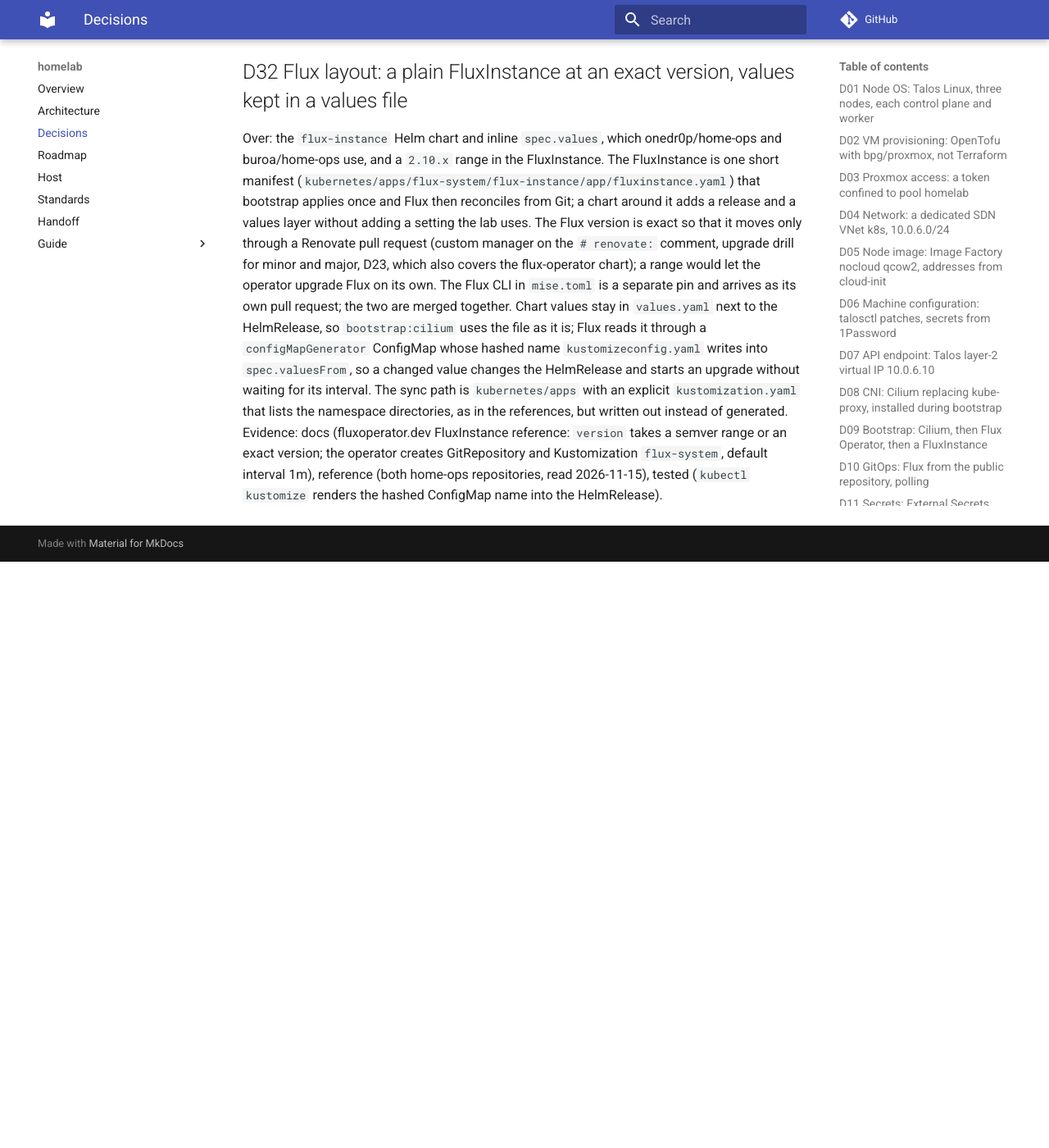
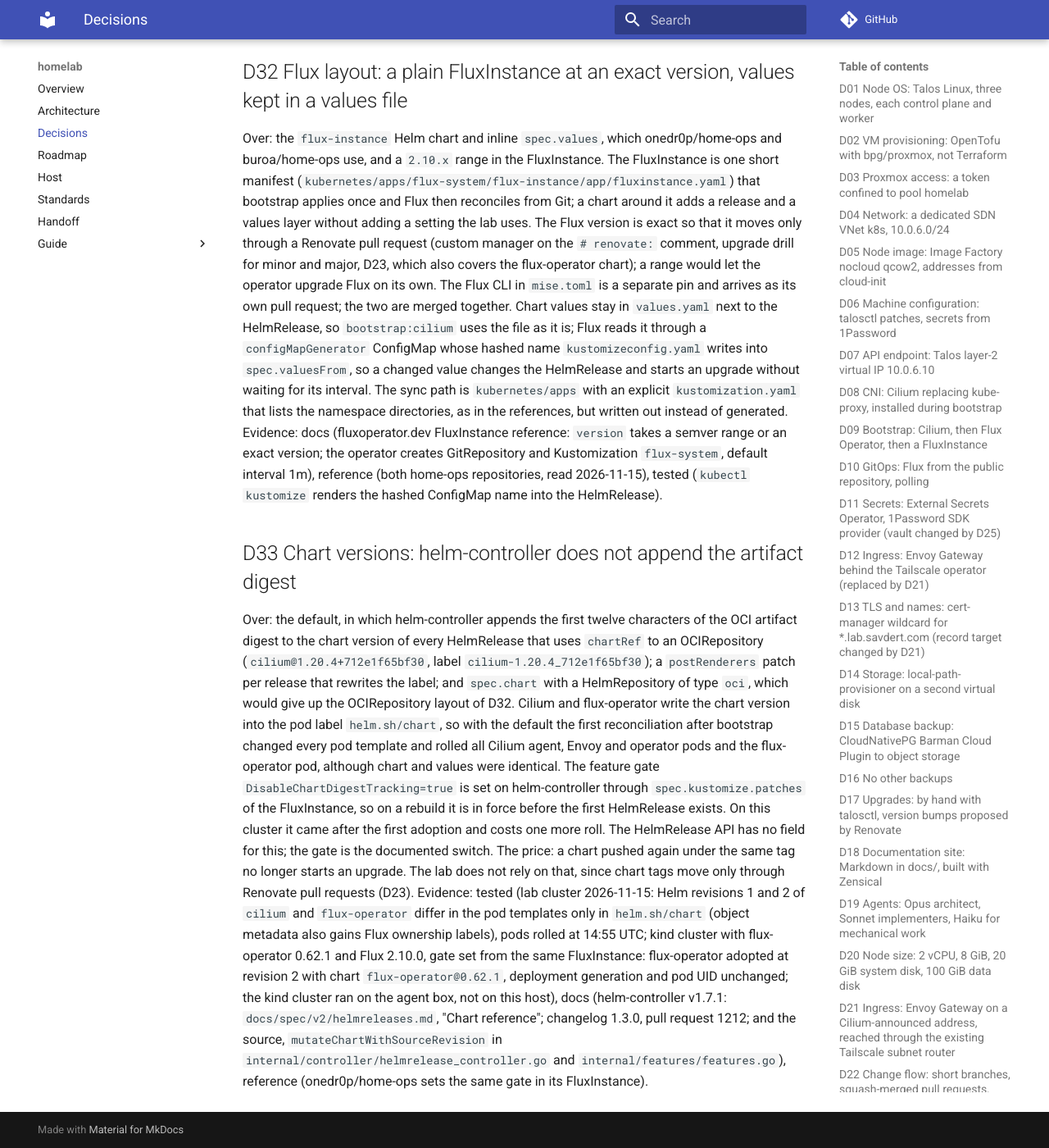
Before and after one commit to msavdert/homelab, an MkDocs documentation site: the page built from docs/decisions.md, in a window 1280 px wide and 1400 px high, scrolled down 8970 px. Shown: the whole window at 82% size. Built offline with MkDocs 1.6.1 and Material for MkDocs 9.7.7, drawn with Linux system fonts in a browser that asks for light colours; comment, search, counter and statistics services are not loaded; before the commit the page ends 9655 px from its top, so only the background shows below that.

Commit message:
fix(flux): stop helm-controller from appending the chart digest (#15)
## Summary

Phase 3 "Prove here" failed on the first `bootstrap:flux`: Flux adopted
the `cilium` and `flux-operator` releases in place, but every Cilium
agent, Envoy and operator pod and the flux-operator pod was rolled.
helm-controller (v1.7.1) appends the OCI artifact digest to the chart
version (`1.20.4+712e1f65bf30`), and both charts write the chart version
into the pod label `helm.sh/chart`.

- The FluxInstance sets
`--feature-gates=DisableChartDigestTracking=true` on helm-controller
(`spec.kustomize.patches`), so on a rebuild the gate is active before
the first HelmRelease exists. The HelmRelease API has no per-release
field for this (D33).
- `bootstrap:flux` also waits for every Kustomization and HelmRelease to
be Ready.
- The rebuild procedure in the cluster guide gains the `bootstrap:flux`
step.

On this cluster, the merge makes the operator restart helm-controller
and the two releases upgrade once more: the label returns to
`cilium-1.20.4`, so the pods roll one last time.

## How verified

- Source: helm-controller v1.7.1, `mutateChartWithSourceRevision` and
`internal/features/features.go`. Docs: `docs/spec/v2/helmreleases.md`.
- Live, read-only: helm-controller has one container (`manager`) with an
`args` list, so the patch has a valid target. `kubectl apply
--dry-run=server` of the FluxInstance passes.
- kind cluster with flux-operator 0.62.1 and Flux 2.10.0, gate set from
this FluxInstance: flux-operator was adopted at revision 2 with chart
`flux-operator@0.62.1`, and the deployment generation and pod UID were
unchanged.
- `mise run check` passes. Audit: risky tier, internal auditor and agy
gemini-4-hydrogen-high.

## Checklist

- [x] `mise run check` passes
- [x] Documents describe what exists after this change
- [x] A decision record was added if a decision changed
- [x] No secret value in files, output or this description

🤖 Generated with [Claude Code](https://claude.com/claude-code)

https://claude.ai/code/session_01FLhVtHGgNHt6bjBsu1cPRW

Co-authored-by: msavdert <msavdert@users.noreply.github.com>
Co-authored-by: Claude Opus 5.5 <noreply@anthropic.com>

```diff
--- a/docs/decisions.md
+++ b/docs/decisions.md
@@ -377,3 +377,36 @@ GitRepository and Kustomization `flux-system`, default interval 1m),
 reference (both home-ops repositories, read 2026-11-15), tested
 (`kubectl kustomize` renders the hashed ConfigMap name into the
 HelmRelease).
+
+## D33 Chart versions: helm-controller does not append the artifact digest
+
+Over: the default, in which helm-controller appends the first twelve
+characters of the OCI artifact digest to the chart version of every
+HelmRelease that uses `chartRef` to an OCIRepository
+(`cilium@1.20.4+712e1f65bf30`, label `cilium-1.20.4_712e1f65bf30`); a `postRenderers` patch per release that
+rewrites the label; and `spec.chart` with a HelmRepository of type `oci`,
+which would give up the OCIRepository layout of D32. Cilium and
+flux-operator write the chart version into the pod label `helm.sh/chart`,
+so with the default the first reconciliation after bootstrap changed every
+pod template and rolled all Cilium agent, Envoy and operator pods and the
+flux-operator pod, although chart and values were identical. The feature
+gate `DisableChartDigestTracking=true` is set on helm-controller through
+`spec.kustomize.patches` of the FluxInstance, so on a rebuild it is in
+force before the first HelmRelease exists. On this cluster it came after
+the first adoption and costs one more roll. The HelmRelease
+API has no field for this; the gate is the documented switch. The price: a
+chart pushed again under the same tag no longer starts an upgrade. The lab
+does not rely on that, since chart tags move only through Renovate pull
+requests (D23). Evidence: tested (lab cluster 2026-11-15: Helm revisions 1
+and 2 of `cilium` and `flux-operator` differ in the pod templates only in
+`helm.sh/chart` (object metadata also gains Flux ownership labels), pods
+rolled at 14:55 UTC; kind cluster with flux-operator 0.62.1 and Flux
+2.10.0, gate set from the same FluxInstance: flux-operator adopted at
+revision 2 with chart `flux-operator@0.62.1`, deployment generation and
+pod UID unchanged; the kind cluster ran on the agent box, not on this
+host), docs (helm-controller v1.7.1: `docs/spec/v2/helmreleases.md`,
+"Chart reference"; changelog 1.3.0, pull request 1212; and the source,
+`mutateChartWithSourceRevision` in
+`internal/controller/helmrelease_controller.go` and
+`internal/features/features.go`), reference (onedr0p/home-ops sets the
+same gate in its FluxInstance).
--- a/docs/guide/02-cluster.md
+++ b/docs/guide/02-cluster.md
@@ -402,7 +402,7 @@ are how `talosctl` reports the end of a step, not errors.
   Cilium release lists it (D29).
 - **Change Cilium**: edit `values.yaml` or the tag, then
   `mise run bootstrap:cilium`. From phase 3 on, Flux does this after a
-  merge.
+  merge, and `bootstrap:cilium` is only for a cluster without Flux.
 - **Lost `talosconfig` or `kubeconfig`**: `mise run talos:config`, then
   `mise run talos:kubeconfig` (from k8s-1; name another node, e.g.
   `mise run talos:kubeconfig k8s-2`, when k8s-1 is down).
@@ -422,6 +422,11 @@ are how `talosctl` reports the end of a step, not errors.
   3. Steps 4 to 7 above: `talos:apply k8s-N --insecure` for each node,
      `talos:config`, `talos:bootstrap`, `talos:kubeconfig`,
      `bootstrap:cilium`.
+  4. `mise run bootstrap:flux`. It installs flux-operator, applies the
+     FluxInstance and returns when every Kustomization and HelmRelease is
+     Ready. Flux adopts the Cilium and flux-operator releases in place,
+     and with the feature gate of D33 no pod should restart (shown for
+     flux-operator on a test cluster; a full rebuild has not been run).
 
 ## When it goes wrong
 
--- a/docs/handoff.md
+++ b/docs/handoff.md
@@ -35,7 +35,17 @@ Last updated: 2026-11-15, when phase 2 closed.
   `kubernetes/apps/kube-system/cilium/app/`. How, and the gate output:
   [Cluster](guide/02-cluster.md).
 - **Phase 3 (Flux): open.** The Flux tree under `kubernetes/apps/` and
-  `mise run bootstrap:flux` are written (D32); Flux is not installed yet.
+  `mise run bootstrap:flux` are written (D32). Flux 2.10.0 was installed
+  with `bootstrap:flux` on 2026-11-15 and adopted the `cilium` and
+  `flux-operator` releases in place (Helm revision 2). The "Prove here"
+  item failed on that run: every Cilium pod and the flux-operator pod were
+  rolled, because helm-controller appended the artifact digest to the
+  chart version and both charts put it in a pod label. D33 turns that off
+  in the FluxInstance. Adoption without a restart was then shown on a kind
+  cluster with the flux-operator chart, not yet on the lab cluster: when
+  D33 is merged, both releases are upgraded once more and their pods roll
+  one last time (the label returns to `cilium-1.20.4`). The gate is still
+  to run.
 - Checked and working on 2026-11-15: the Proxmox token (four permission
   paths), the Cloudflare token (zone `savdert.com` only, DNS write), the
   bucket `homelab` (upload, conditional write, delete), write access to
```
Also changed, not shown: mise.toml (+7 -3 lines), 1 other file.
